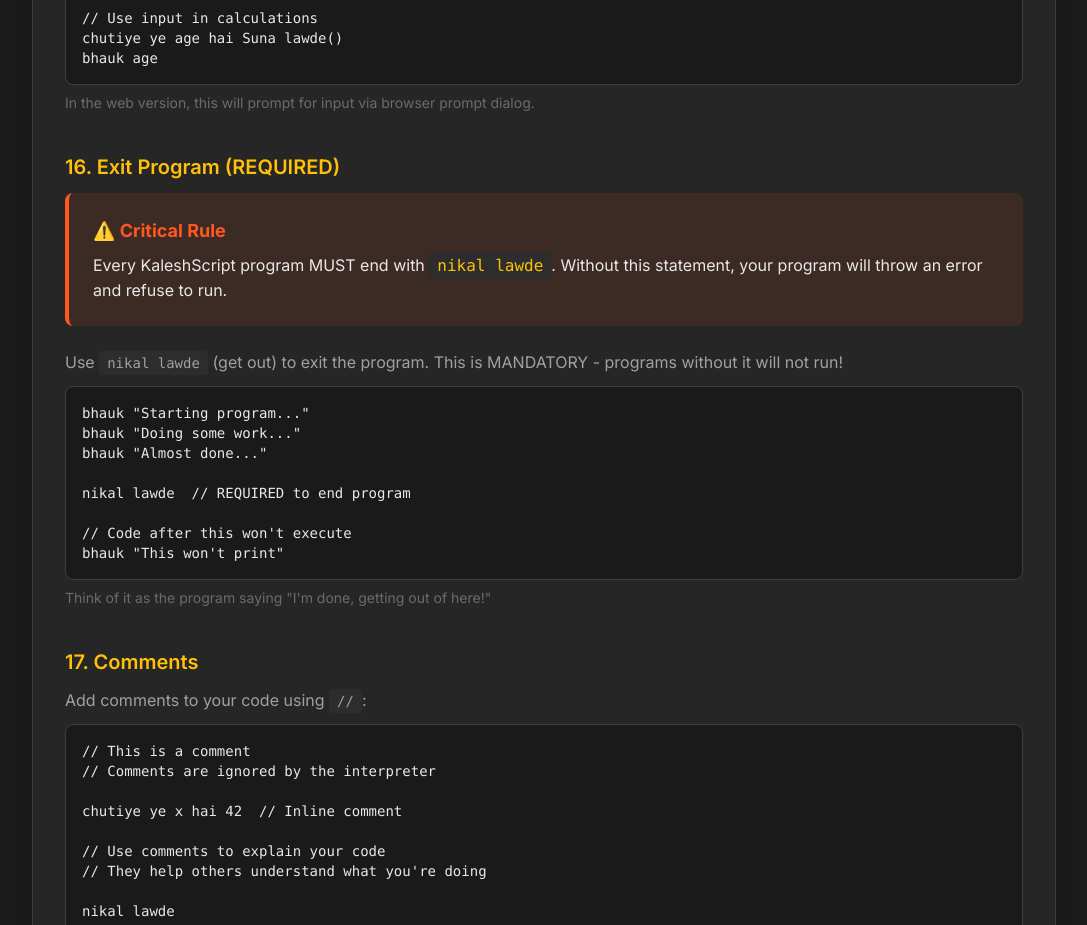
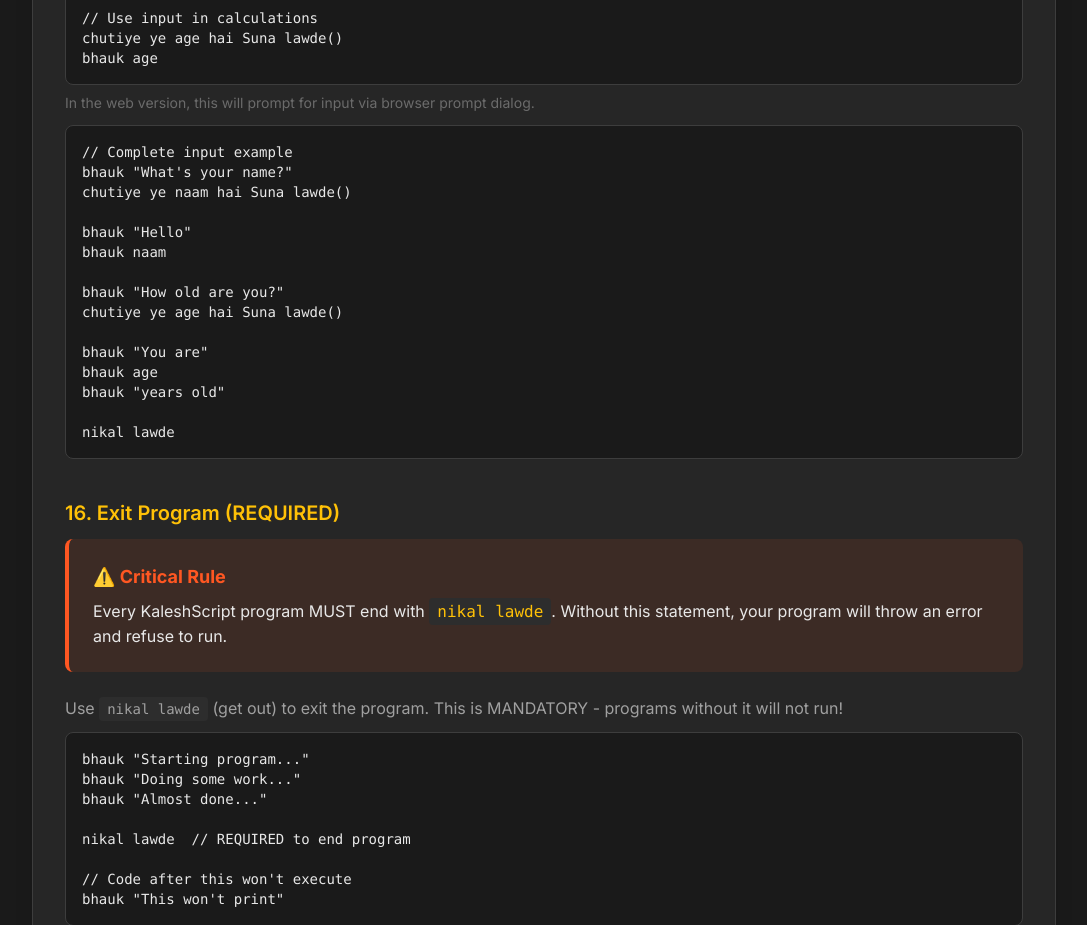
Before and after one commit to darthvader58/KaleshScript, a Next.js app in the folder kaleshscript-web/: page /paddhai in a window 1280 px wide. Shown: the part 6360-7285 px from the top of the page, without its empty margins (96-1183 px from the left). Built offline with nearby package versions, Linux system fonts and the light colour scheme.

Commit message:
input feature added

```diff
--- a/kaleshscript-web/app/components/Documentation.tsx
+++ b/kaleshscript-web/app/components/Documentation.tsx
@@ -400,6 +400,23 @@ bhauk age`}
               <p className="text-text-tertiary text-sm mt-2">
                 In the web version, this will prompt for input via browser prompt dialog.
               </p>
+              <pre className="bg-dark-bg text-text-primary p-4 rounded-lg overflow-x-auto border border-dark-border font-mono text-sm mt-3">
+{`// Complete input example
+bhauk "What's your name?"
+chutiye ye naam hai Suna lawde()
+
+bhauk "Hello"
+bhauk naam
+
+bhauk "How old are you?"
+chutiye ye age hai Suna lawde()
+
+bhauk "You are"
+bhauk age
+bhauk "years old"
+
+nikal lawde`}
+              </pre>
             </div>
 
             {/* Exit */}
```
Also changed, not shown: kaleshscript-web/lib/examples.ts (+20 -0 lines), 1 other file (tests, documents, lock files or other folders).
